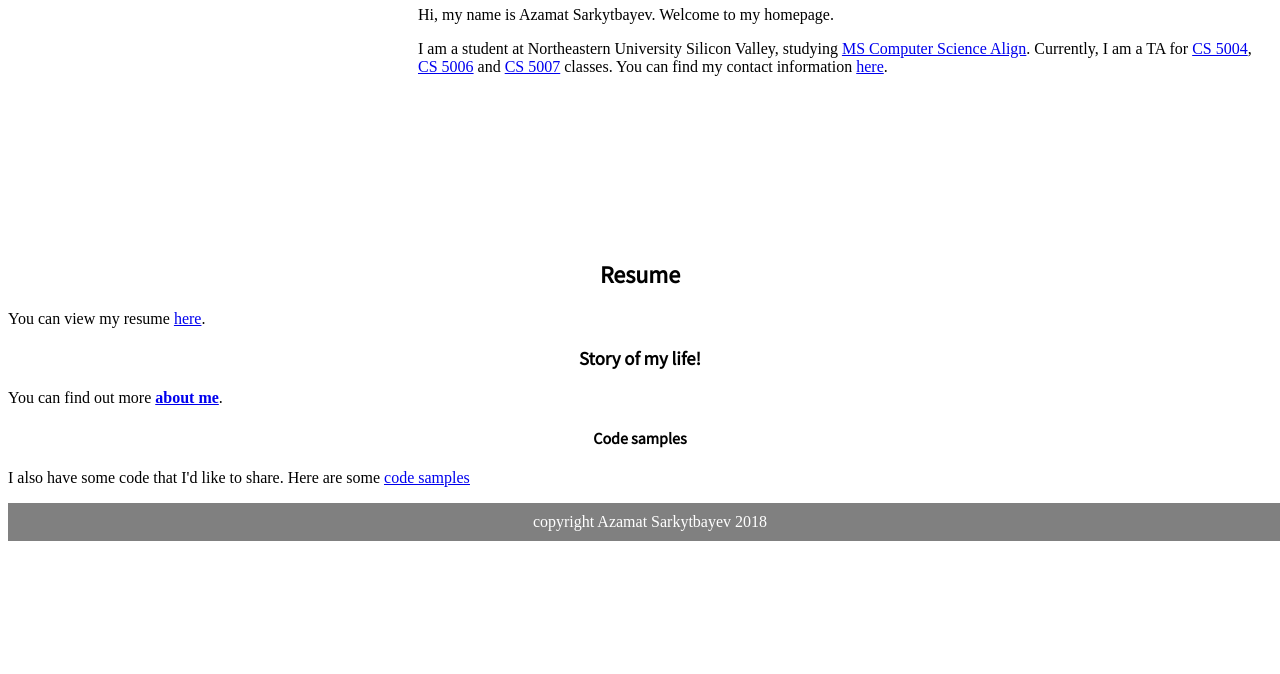
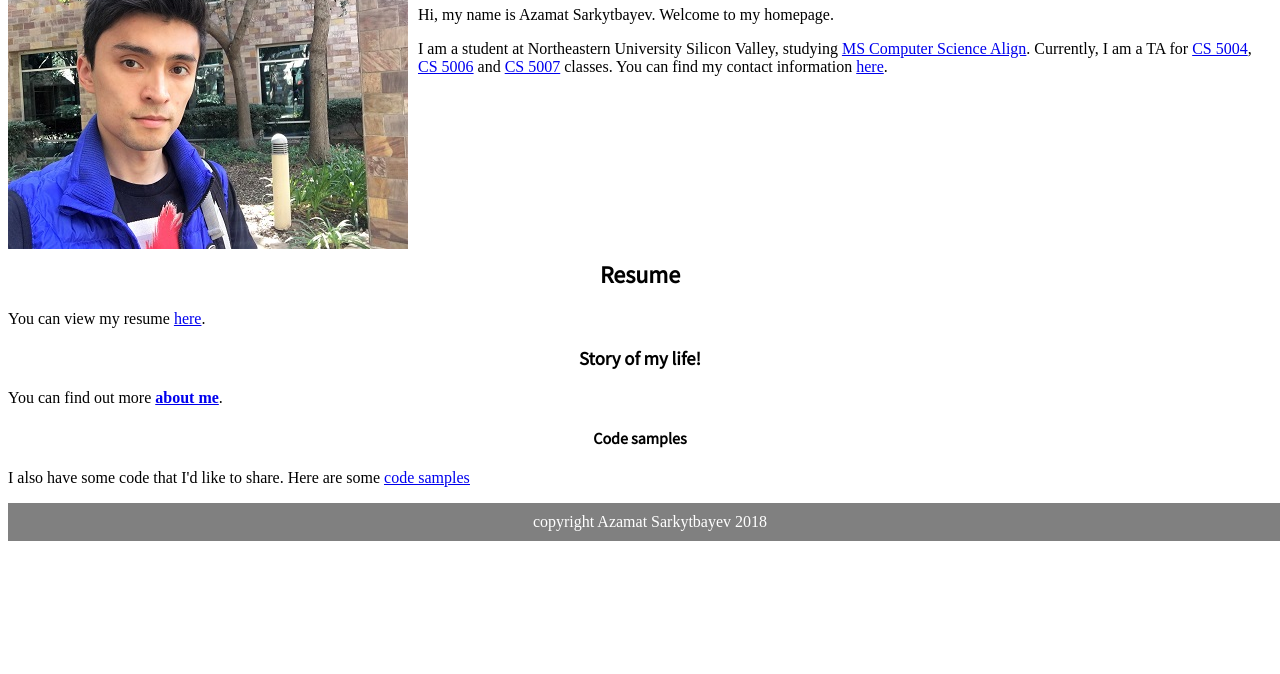
Before and after one commit to asarkytbayev/AzamatSarkytbayev, a website: page index.html in a window 1280 px wide. Shown: the part 134-808 px from the top of the page. Drawn offline with nearby package versions, Linux system fonts and the light colour scheme; the site is published under a folder, as on GitHub Pages, so addresses that start at the root find nothing.

Commit message:
removed /

```diff
--- a/index.html
+++ b/index.html
@@ -17,7 +17,7 @@
       <div class="midsection">
         <div class="content">
           <div class="intro_text">
-            <img class="selfie" src="/images/selfie.jpg" alt="selfie">
+            <img class="selfie" src="images/selfie.jpg" alt="selfie">
             <h1>
               Welcome
             </h1>
```
